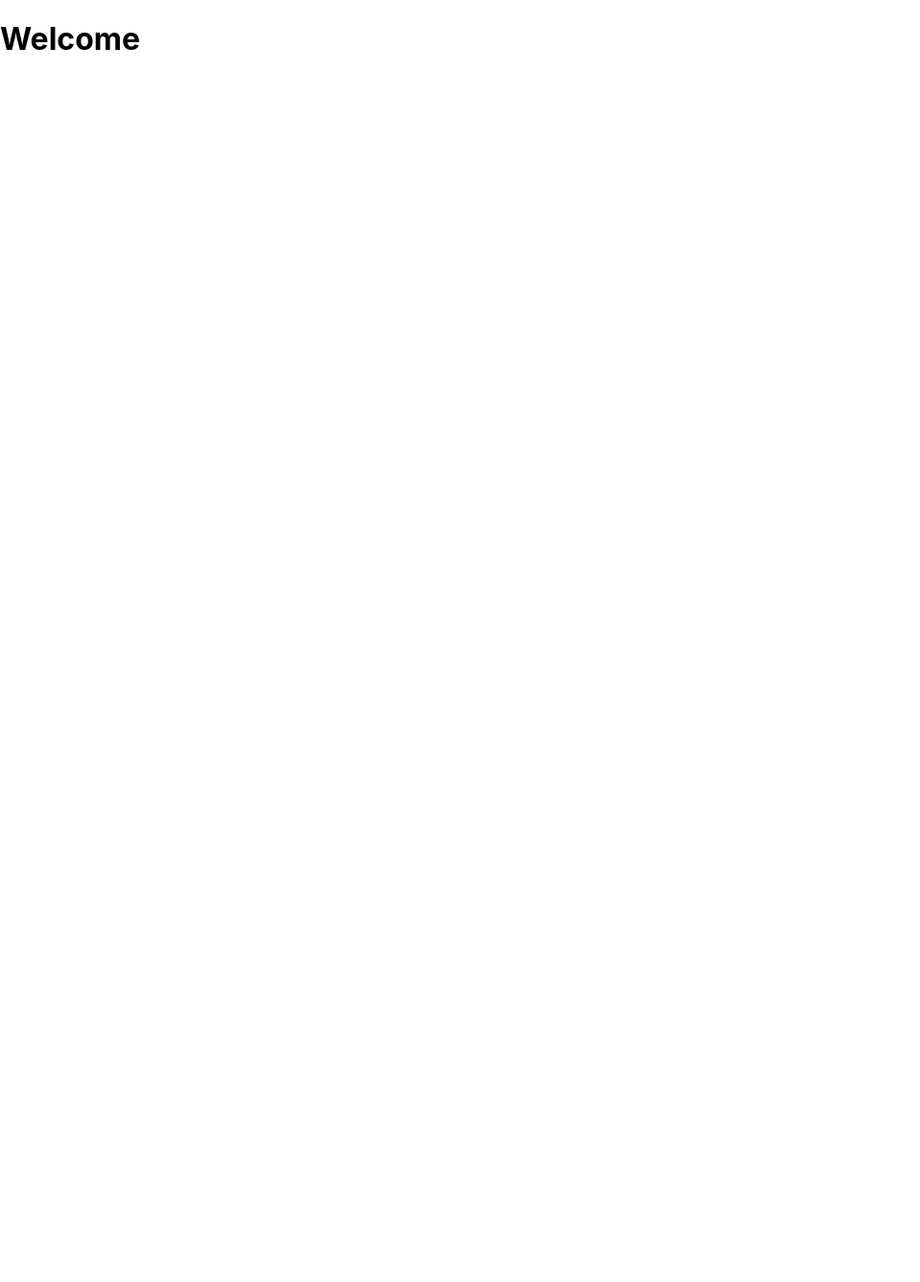
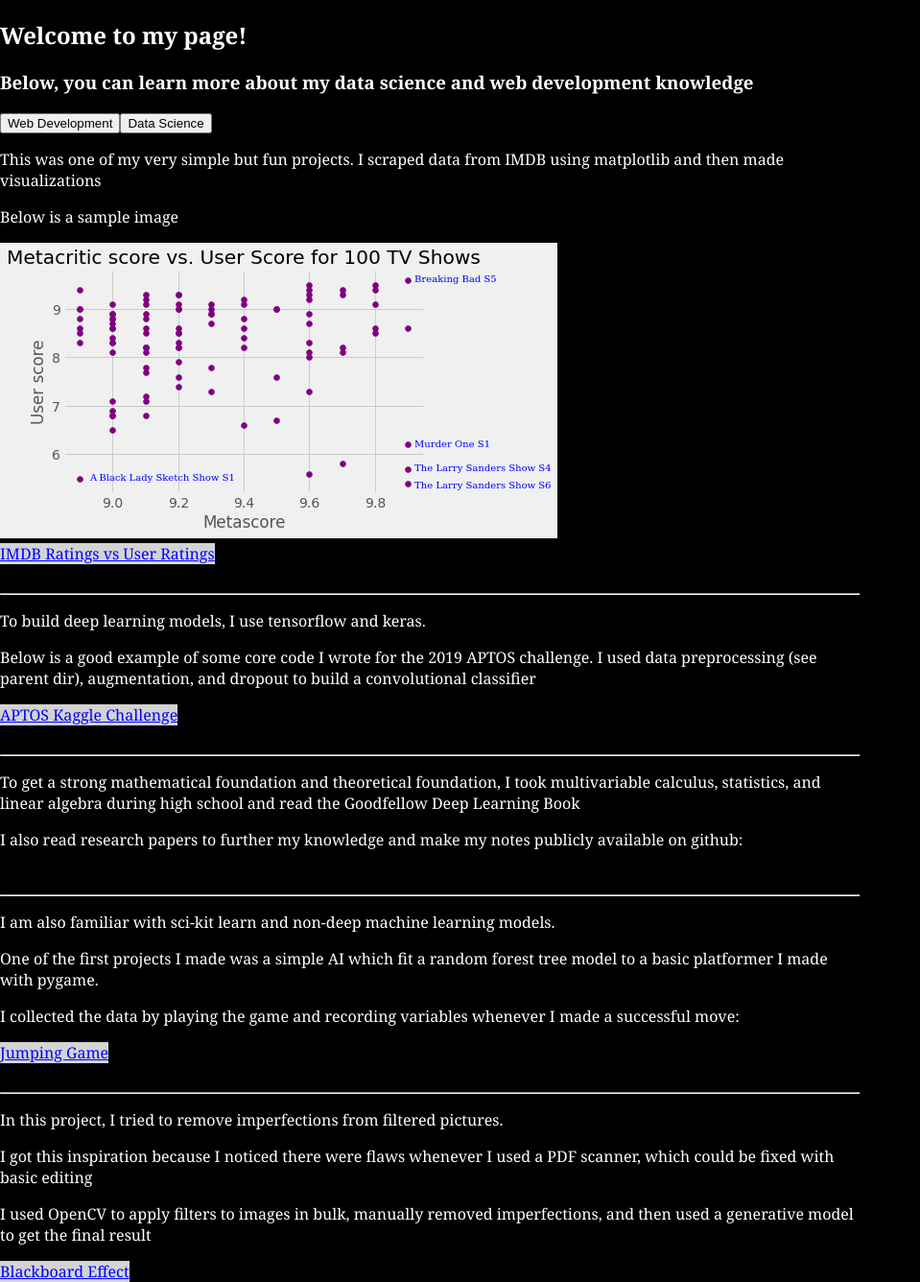
Before and after one commit to mgntprg/mysite, a React (Create React App) app: page / in a window 1280 px wide. Shown: the whole page at 96% size, without its empty margins (0-959 px from the left). Before the commit the page ends 800 px from the top, so only its background shows below. Built offline with nearby package versions, Linux system fonts and the light colour scheme.

Commit message:
commit-3

```diff
--- a/src/index.css
+++ b/src/index.css
@@ -5,9 +5,24 @@ body {
     sans-serif;
   -webkit-font-smoothing: antialiased;
   -moz-osx-font-smoothing: grayscale;
+  background: black;
 }
 
 code {
   font-family: source-code-pro, Menlo, Monaco, Consolas, 'Courier New',
     monospace;
 }
+
+.ML, h2, h3
+{
+  color: white;
+  font-family: Georgia;
+  max-width: 70vw;
+}
+
+a
+{
+  color: blue;
+  background: lightgray;
+  font-family: Georgia;
+}
--- a/src/index.js
+++ b/src/index.js
@@ -1,12 +1,98 @@
-import React from 'react';
+import React, {useState} from 'react';
 import ReactDOM from 'react-dom';
 import './index.css';
 import App from './App';
 import * as serviceWorker from './serviceWorker';
+import data_img from './imdb_data.png';
+import ReactCSSTransitionGroup from 'react-transition-group'; // ES6
+
+function WebDev(props)
+{
+  return <h1></h1>;
+}
+
+function DataSci(props)
+{
+
+  return (
+  <div className='ML'>
+
+  <div>
+  <p>This was one of my very simple but fun projects. I scraped data from IMDB using matplotlib and then made visualizations</p>
+  <p>Below is a sample image</p>
+  <img src={data_img}/>
+  <br></br>
+  <a target="_blank" rel="noopener noreferrer" href="https://github.com/mgntprg/imdb_data/blob/master/IMDB_vs_user.ipynb">IMDB Ratings vs User Ratings</a>
+  </div>
+
+  <br></br>
+  <hr></hr>
+
+  <div>
+  <p>To build deep learning models, I use tensorflow and keras. </p>
+  <p>Below is a good example of some core code I wrote for the 2019 APTOS challenge. I used data preprocessing (see parent dir), augmentation, and dropout to build a convolutional classifier</p>
+  <a target="_blank" rel="noopener noreferrer" href="https://github.com/mgntprg/aptos_2019/blob/master/Aptos/aptos_analysis.ipynb">APTOS Kaggle Challenge</a>
+  </div>
+  <br></br>
+
+  <hr></hr>
+
+  <div>
+  <p>To get a strong mathematical foundation and theoretical foundation, I took multivariable calculus, statistics, and linear algebra during high school and read the Goodfellow Deep Learning Book</p>
+  <p>I also read research papers to further my knowledge and make my notes publicly available on github:</p>
+  </div>
+
+  <br></br>
+
+  <hr></hr>
+
+  <div>
+  <p>I am also familiar with sci-kit learn and non-deep machine learning models.</p>
+  <p>One of the first projects I made was a simple AI which fit a random forest tree model to a basic platformer I made with pygame. </p>
+  <p>I collected the data by playing the game and recording variables whenever I made a successful move:</p>
+  <a target="_blank" rel="noopener noreferrer" href="https://github.com/mgntprg/JumpingClassifier">Jumping Game</a>
+  </div>
+
+  <br></br>
+  <hr></hr>
+
+  <div>
+  <p>In this project, I tried to remove imperfections from filtered pictures.</p>
+  <p>I got this inspiration because I noticed there were flaws whenever I used a PDF scanner, which could be fixed with basic editing</p>
+  <p>I used OpenCV to apply filters to images in bulk, manually removed imperfections, and then used a generative model to get the final result</p>
+  <a target="_blank" rel="noopener noreferrer" href="https://github.com/mgntprg/blackboard_effect">Blackboard Effect</a>
+  </div>
+
+  </div>
+  );
+}
+
+function Description(props)
+{
+  const [activated, setActivated] = useState(false);
+  return (
+  <div>
+    <div>
+      <button className="WebDev" onClick={() => setActivated(true)} >
+        Web Development
+      </button>
+      <button className="DataSci" onClick={() => setActivated(false)} >
+        Data Science
+      </button>
+    </div>
+    <div>
+      {activated && <WebDev />}
+      {!activated && <DataSci />}
+    </div>
+  </div>
+  );
+}
 
 ReactDOM.render(
   <React.StrictMode>
-    <h1>Welcome</h1>
+    <h2>Welcome to my page!</h2>
+    <h3>Below, you can learn more about my data science and web development knowledge</h3>
+    <Description></Description>
   </React.StrictMode>,
   document.getElementById('root')
 );
```
Also changed, not shown: package.json (+5 -4 lines), src/imdb_data.png (added), 1 other file (tests, documents, lock files or other folders).
